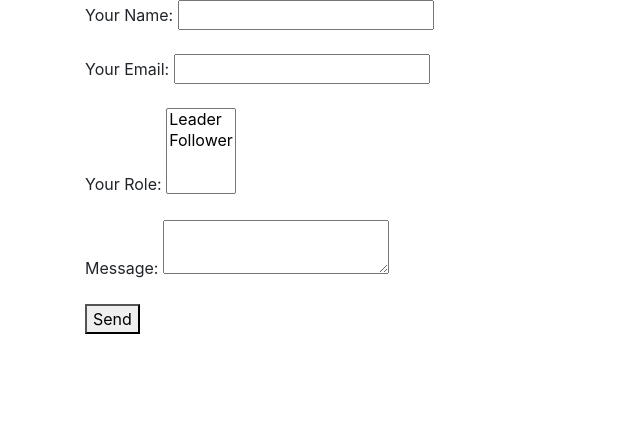
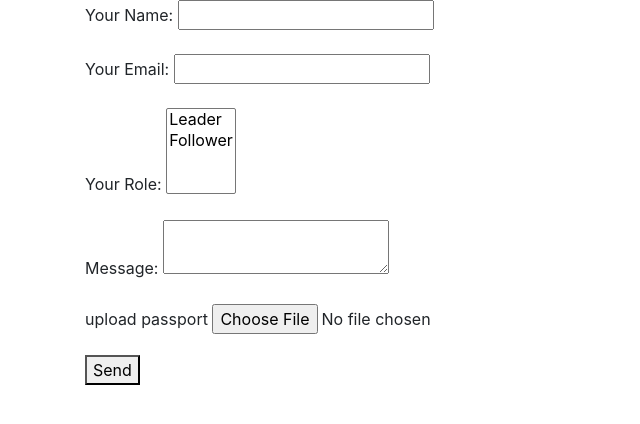
Before and after one commit to muhammadui/atbu_fdo, a plain HTML site: page index.html in a window 1280 px wide. Shown: the whole page, without its empty margins (0-640 px from the left). Drawn offline with nearby package versions, Linux system fonts and the light colour scheme.

Commit message:
added upload passport feauture

```diff
--- a/index.html
+++ b/index.html
@@ -29,6 +29,10 @@
         </p>
         <p>
           <label>Message: <textarea name="message"></textarea></label>
+        </p>
+        <p>
+          <label for="passport">upload passport</label>
+          <input type="file" name="" id="passport">
         </p>
         <p>
           <button type="submit">Send</button>
```
